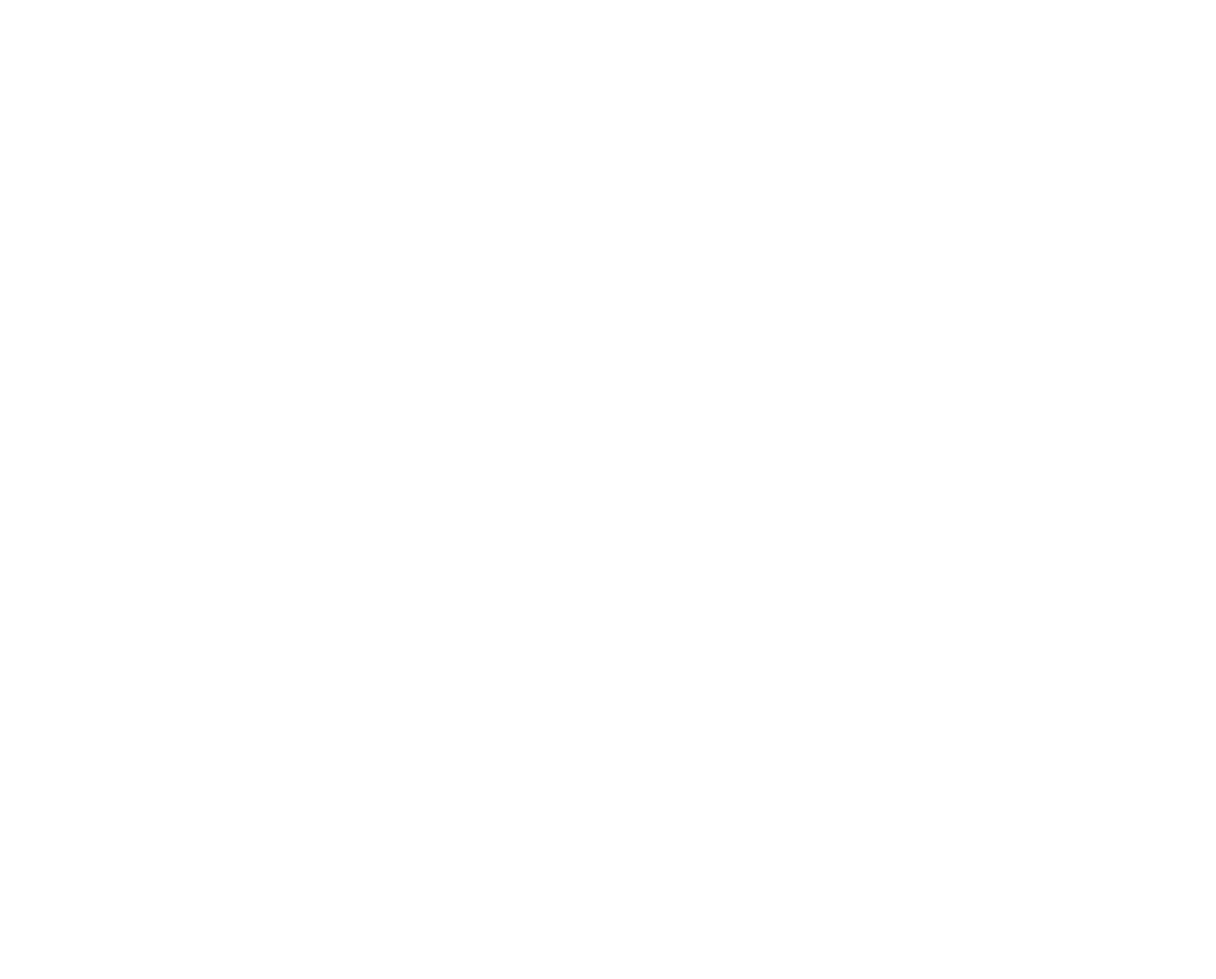
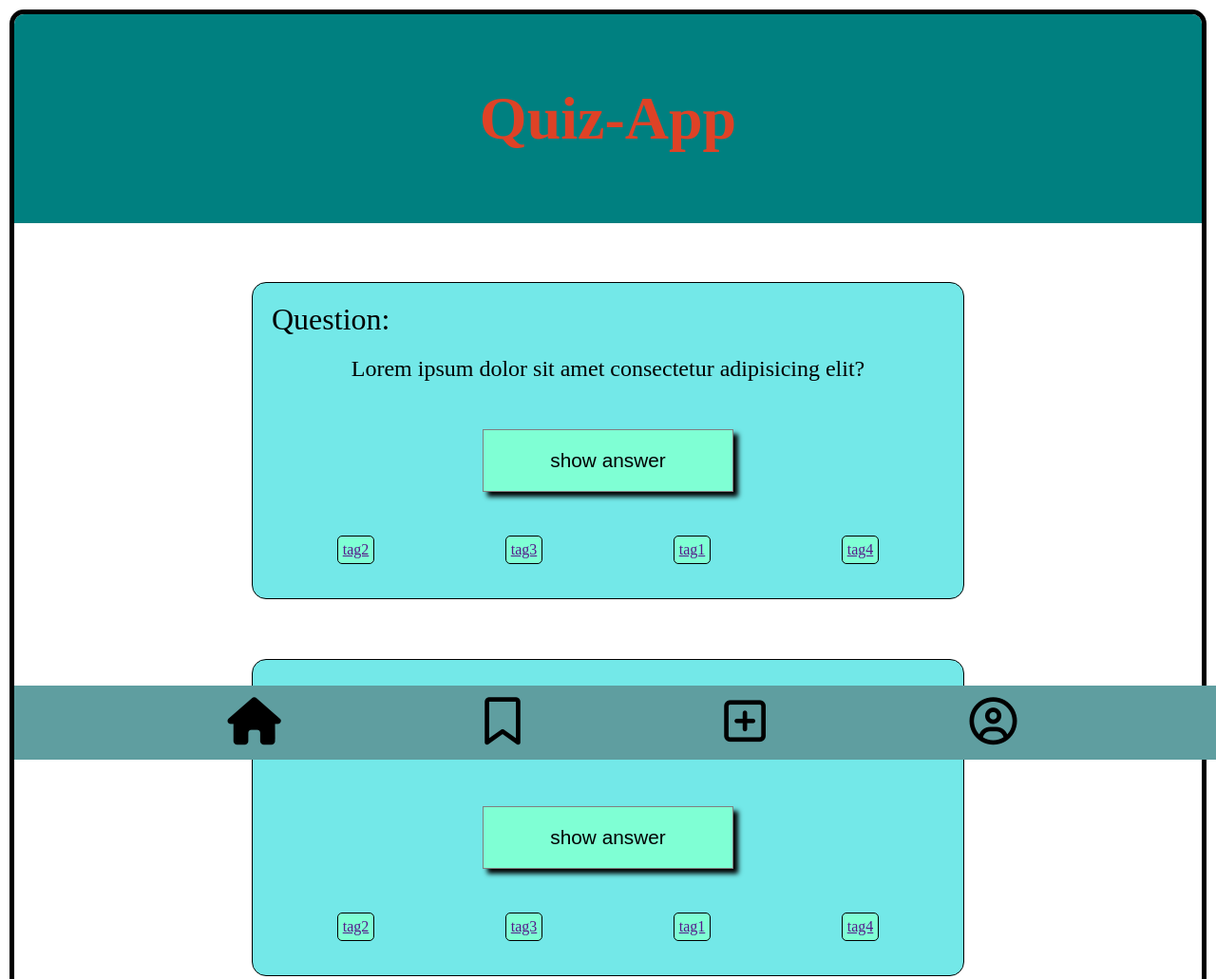
Before and after one commit to FlyingMoe91/quiz-app, a plain HTML site: page index.html in a window 1280 px wide. Shown: the top 1031 px of the page at 95% size. Before the commit the page ends 800 px from the top, so only its background shows below. Drawn offline with Linux system fonts and the light colour scheme.

Commit message:
Create components

```diff
--- a/index.html
+++ b/index.html
@@ -4,7 +4,85 @@
     <meta charset="UTF-8" />
     <meta http-equiv="X-UA-Compatible" content="IE=edge" />
     <meta name="viewport" content="width=device-width, initial-scale=1.0" />
+    <link rel="stylesheet" href="style.css" />
+    <script
+      src="https://kit.fontawesome.com/d1588ff71a.js"
+      crossorigin="anonymous"
+    ></script>
+
     <title>Quiz App</title>
   </head>
-  <body></body>
+  <body>
+    <header class="header">
+      <h1 class="header__headline">Quiz-App</h1>
+    </header>
+    <main>
+      <section class="card">
+        <div class="card__headline">Question:</div>
+        <p class="card__question">
+          Lorem ipsum dolor sit amet consectetur adipisicing elit?
+        </p>
+        <div class="card__button--center">
+          <button class="card__button">show answer</button>
+        </div>
+        <ul class="card__tags">
+          <li class="card__tags--item"><a href="">tag2</a></li>
+          <li class="card__tags--item"><a href="">tag3</a></li>
+          <li class="card__tags--item"><a href="">tag1</a></li>
+          <li class="card__tags--item"><a href="">tag4</a></li>
+        </ul>
+      </section>
+      <section class="card">
+        <div class="card__headline">Question:</div>
+        <p class="card__question">
+          Lorem ipsum dolor sit amet consectetur adipisicing elit?
+        </p>
+        <div class="card__button--center">
+          <button class="card__button">show answer</button>
+        </div>
+        <ul class="card__tags">
+          <li class="card__tags--item"><a href="">tag2</a></li>
+          <li class="card__tags--item"><a href="">tag3</a></li>
+          <li class="card__tags--item"><a href="">tag1</a></li>
+          <li class="card__tags--item"><a href="">tag4</a></li>
+        </ul>
+      </section>
+      <section class="card">
+        <div class="card__headline">Question:</div>
+        <p class="card__question">
+          Lorem ipsum dolor sit amet consectetur adipisicing elit?
+        </p>
+        <div class="card__button--center">
+          <button class="card__button">show answer</button>
+        </div>
+        <ul class="card__tags">
+          <li class="card__tags--item"><a href="">tag2</a></li>
+          <li class="card__tags--item"><a href="">tag3</a></li>
+          <li class="card__tags--item"><a href="">tag1</a></li>
+          <li class="card__tags--item"><a href="">tag4</a></li>
+        </ul>
+      </section>
+      <section class="card">
+        <div class="card__headline">Question:</div>
+        <p class="card__question">
+          Lorem ipsum dolor sit amet consectetur adipisicing elit?
+        </p>
+        <div class="card__button--center">
+          <button class="card__button">show answer</button>
+        </div>
+        <ul class="card__tags">
+          <li class="card__tags--item"><a href="">tag2</a></li>
+          <li class="card__tags--item"><a href="">tag3</a></li>
+          <li class="card__tags--item"><a href="">tag1</a></li>
+          <li class="card__tags--item"><a href="">tag4</a></li>
+        </ul>
+      </section>
+    </main>
+    <footer class="footer">
+      <a href="" class="footer__icons"><i class="fas fa-home"></i></a>
+      <a href="" class="footer__icons"><i class="far fa-bookmark"></i></a>
+      <a href="" class="footer__icons"><i class="far fa-plus-square"></i></a>
+      <a href="" class="footer__icons"><i class="far fa-user-circle"></i></a>
+    </footer>
+  </body>
 </html>
--- a/style.css
+++ b/style.css
@@ -0,0 +1,5 @@
+@import "./styles/base.css";
+@import "./styles/components/header.css";
+@import "./styles/components/card.css";
+@import "./styles/components/main.css";
+@import "./styles/components/footer.css";
--- /dev/null
+++ b/styles/base.css
@@ -0,0 +1,10 @@
+* {
+  box-sizing: border-box;
+}
+
+body {
+  box-sizing: border-box;
+  margin: 10px;
+  border: 5px solid black;
+  border-radius: 15px;
+}
--- /dev/null
+++ b/styles/components/card.css
@@ -0,0 +1,44 @@
+.card {
+  border: 1px solid black;
+  border-radius: 15px;
+  background-color: rgb(115, 232, 232);
+  margin: 5% 20%;
+  padding: 20px;
+}
+
+.card__headline {
+  font-size: 2rem;
+}
+
+.card__question {
+  font-size: 1.5rem;
+  text-align: center;
+  margin: 20px;
+}
+
+.card__button--center {
+  text-align: center;
+}
+
+.card__button {
+  padding: 20px 70px;
+  border: 1px solid gray;
+  background-color: aquamarine;
+  margin: 30px;
+  font-size: 1.3rem;
+  box-shadow: 5px 5px 5px black;
+}
+
+.card__tags {
+  list-style: none;
+  display: flex;
+  padding: 0;
+  justify-content: space-around;
+}
+
+.card__tags--item {
+  border: 1px solid black;
+  border-radius: 5px;
+  padding: 5px;
+  background-color: aquamarine;
+}
--- /dev/null
+++ b/styles/components/footer.css
@@ -0,0 +1,15 @@
+.footer {
+  display: flex;
+  justify-content: space-evenly;
+  position: fixed;
+  width: 100%;
+  overflow: hidden;
+  bottom: 0;
+  background-color: cadetblue;
+  padding: 10px;
+}
+
+.footer__icons {
+  font-size: 50px;
+  color: black;
+}
--- /dev/null
+++ b/styles/components/header.css
@@ -0,0 +1,13 @@
+.header {
+  box-sizing: border-box;
+  text-align: center;
+  padding: 30px;
+  background-color: teal;
+  border-top-left-radius: 10px;
+  border-top-right-radius: 10px;
+}
+
+.header__headline {
+  font-size: 4rem;
+  color: rgb(222, 66, 38);
+}
```
Also changed, not shown: styles/components/main.css (added).
